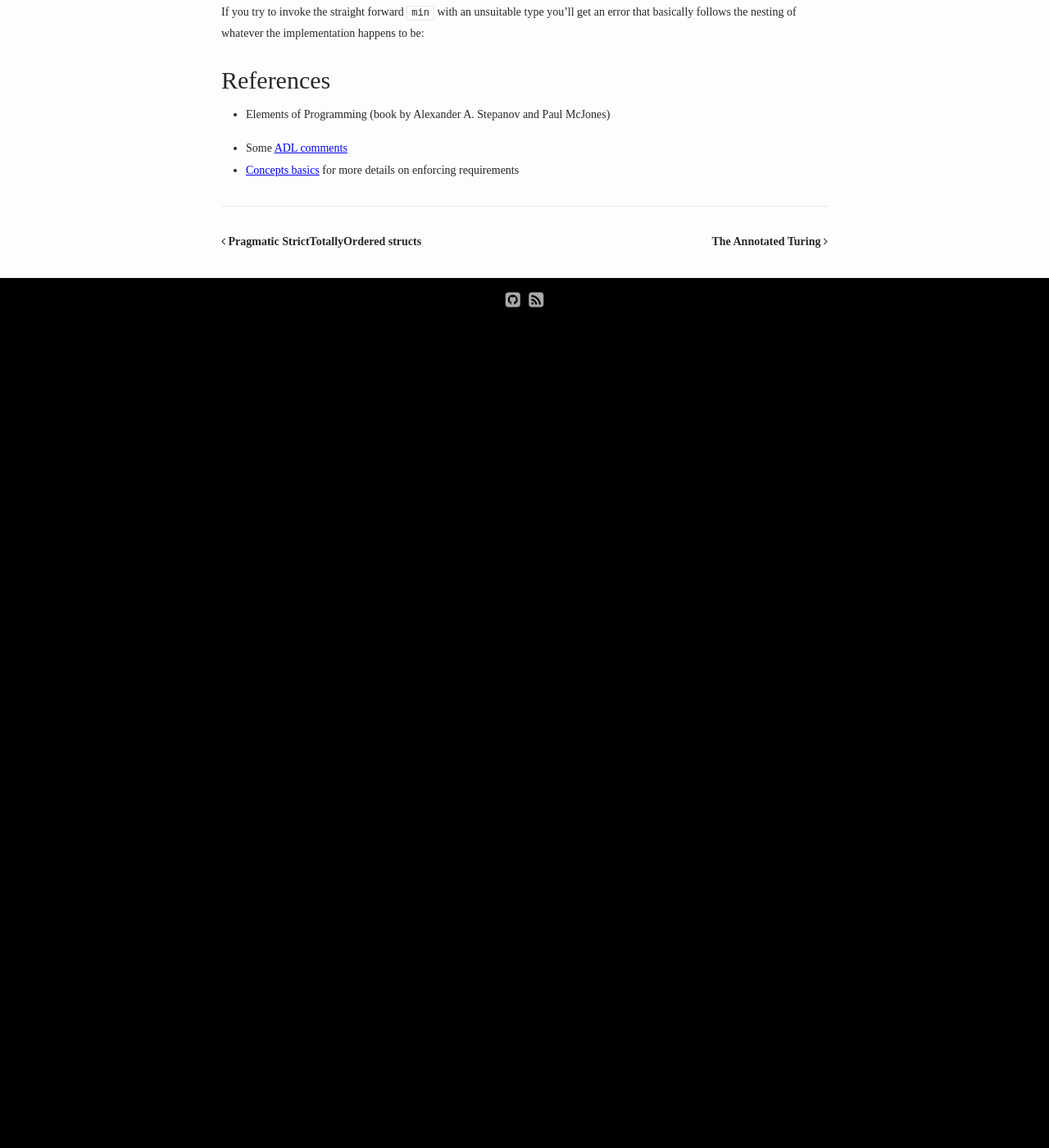
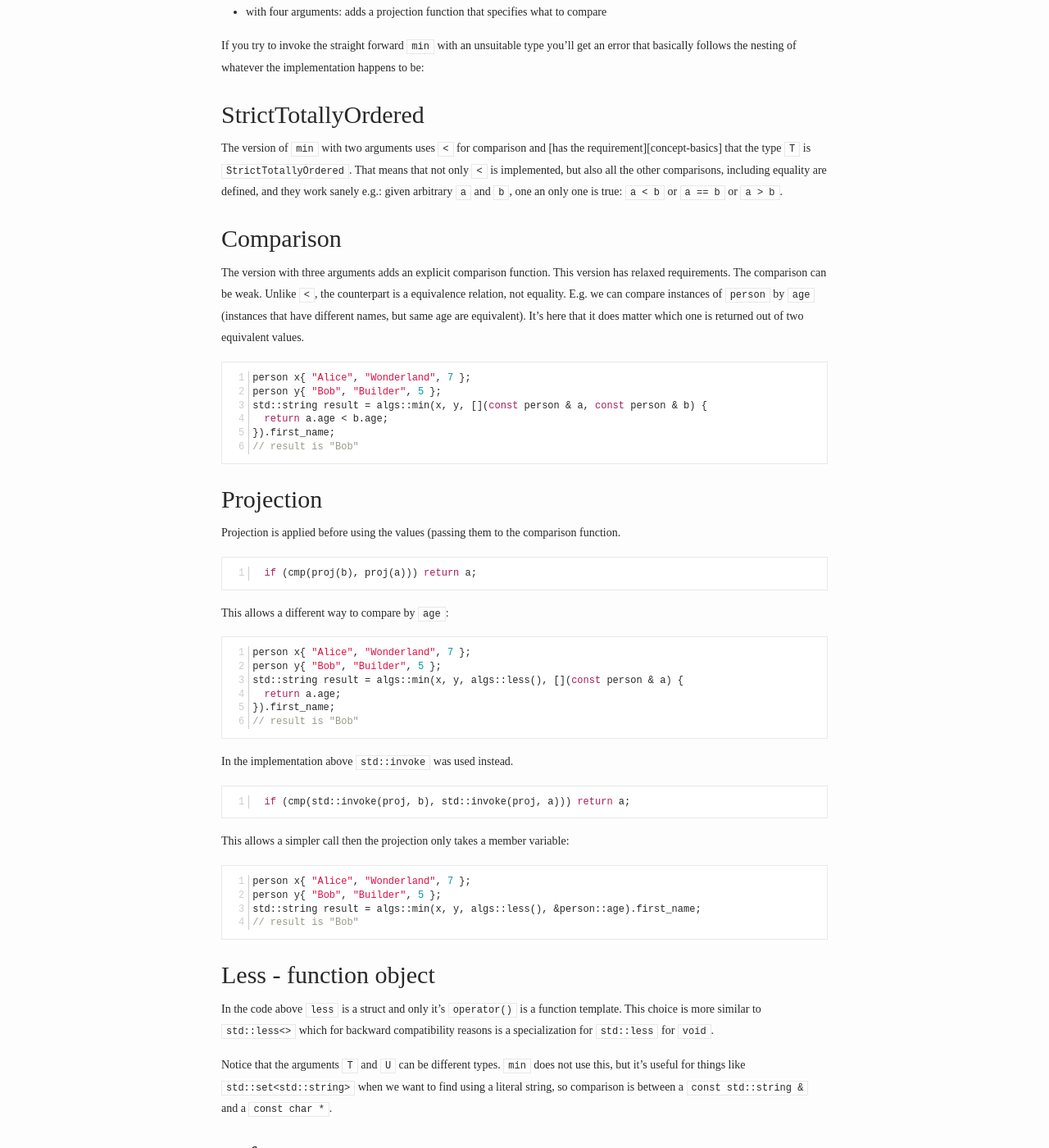
Before and after one commit to bajamircea/bajamircea.github.io, a Jekyll site: the page built from _posts/2018-07-29-min-max.markdown, in a window 1280 px wide and 1400 px high, scrolled down 4119 px. Shown: the whole window at 82% size. Built offline with Jekyll 4.4.1, drawn with Linux system fonts in a browser that asks for light colours; nearby versions of some CDN libraries; before the commit the page ends 4513 px from its top, so only the background shows below that; some of the changed text lies outside the part shown.

Commit message:
Min max improve

```diff
--- a/_posts/2018-07-29-min-max.markdown
+++ b/_posts/2018-07-29-min-max.markdown
@@ -19,10 +19,10 @@ many programs.
 Here I'm going to focus mainly on `min`, a function that takes two arguments
 and returns the smallest of the two, and look at a C++ implementation.
 Essentially we're going to implement `std::min` from the standard C++ library,
-but we're going to make subtly different choices, because the focus here is on
-what's ideal, without any pressure to be backwards compatible.
 
-Here is a sample C++ implementation.
+Here is a sample C++ implementation, with subtly different choices, mainly
+because the focus here is on what's ideal, without any pressure to be backwards
+compatible.
 
 {% highlight c++ linenos %}
 namespace algs {
@@ -71,6 +71,8 @@ The rest of the article is about how did we get there.
 
 # Generic
 
+The implementation of algorithms like `min` has to be generic.
+
 Using a non-generic approach is repetitive as demonstrated below for `int` and
 `double`:
 
@@ -90,8 +92,8 @@ This approach might just about do for `min`, but it does not work for more
 complex algorithms. Formally it's the `N x M` problem: given `N` data types and
 `M` algorithms we want to avoid having to write `N x M` implementations.
 
-Using C++ templates, `min` can be a function template with a type `T` as a
-parameter:
+Using C++ templates, we defined `min` as a function template with a type `T` as
+a parameter:
 
 {% highlight c++ linenos %}
 namespace algs {
@@ -122,7 +124,7 @@ Now, if this example compiles, it's likely that it uses `std::min` because of
 rules that will look for functions in the same namespace of the arguments, aka.
 [argument dependent lookup][adl] (ADL).
 
-To avoid ambiguity, we'll define our `min` implementation in a namespace
+To avoid ambiguity, we defined our `min` implementation in a namespace
 `algs`, and we'll qualify the call explicitly:
 
 {% highlight c++ linenos %}
@@ -190,7 +192,8 @@ First of all we have similar algorithms that differ by the value returned:
 - `minmax` which returns a pair (smallest first, larger second) out of two
 
 When values are equal, it makes sense for `min` to return one, and for `max` to
-return the other, this least to the following `max` canonical implementation:
+return the other, this leads to requiring that the canonical implementation for
+`max` does the equivalent of:
 
 {% highlight c++ linenos %}
 if (b < a) return a; else return b;
@@ -232,6 +235,80 @@ get an error that basically follows the nesting of whatever the implementation
 happens to be:
 
 
+# StrictTotallyOrdered
+
+The version of `min` with two arguments uses `<` for comparison and [has the
+requirement][concept-basics] that the type `T` is `StrictTotallyOrdered`. That
+means that not only `<` is implemented, but also all the other comparisons,
+including equality are defined, and they work sanely e.g.: given arbitrary `a`
+and `b`, one an only one is true: `a < b` or `a == b` or `a > b`.
+
+
+# Comparison
+
+The version with three arguments adds an explicit comparison function. This
+version has relaxed requirements. The comparison can be weak. Unlike `<`, the
+counterpart is a equivalence relation, not equality. E.g. we can compare
+instances of `person` by `age` (instances that have different names, but same
+age are equivalent). It's here that it does matter which one is returned out of
+two equivalent values.
+
+{% highlight c++ linenos %}
+person x{ "Alice", "Wonderland", 7 };
+person y{ "Bob", "Builder", 5 };
+std::string result = algs::min(x, y, [](const person & a, const person & b) {
+  return a.age < b.age;
+}).first_name;
+// result is "Bob"
+{% endhighlight %}
+
+
+# Projection
+
+Projection is applied before using the values (passing them to the comparison
+function.
+
+{% highlight c++ linenos %}
+  if (cmp(proj(b), proj(a))) return a;
+{% endhighlight %}
+
+This allows a different way to compare by `age`:
+
+{% highlight c++ linenos %}
+person x{ "Alice", "Wonderland", 7 };
+person y{ "Bob", "Builder", 5 };
+std::string result = algs::min(x, y, algs::less(), [](const person & a) {
+  return a.age;
+}).first_name;
+// result is "Bob"
+{% endhighlight %}
+
+In the implementation above `std::invoke` was used instead.
+{% highlight c++ linenos %}
+  if (cmp(std::invoke(proj, b), std::invoke(proj, a))) return a;
+{% endhighlight %}
+
+This allows a simpler call then the projection only takes a member variable:
+
+{% highlight c++ linenos %}
+person x{ "Alice", "Wonderland", 7 };
+person y{ "Bob", "Builder", 5 };
+std::string result = algs::min(x, y, algs::less(), &person::age).first_name;
+// result is "Bob"
+{% endhighlight %}
+
+
+# Less - function object
+
+In the code above `less` is a struct and only it's `operator()` is a function
+template. This choice is more similar to `std::less<>` which for backward
+compatibility reasons is a specialization for `std::less` for `void`.
+
+Notice that the arguments `T` and `U` can be different types. `min` does not
+use this, but it's useful for things like `std::set<std::string>` when we want
+to find using a literal string, so comparison is between a `const std::string
+&` and a `const char *`.
+
 # References
 
 - Elements of Programming (book by Alexander A. Stepanov and Paul McJones)
```
